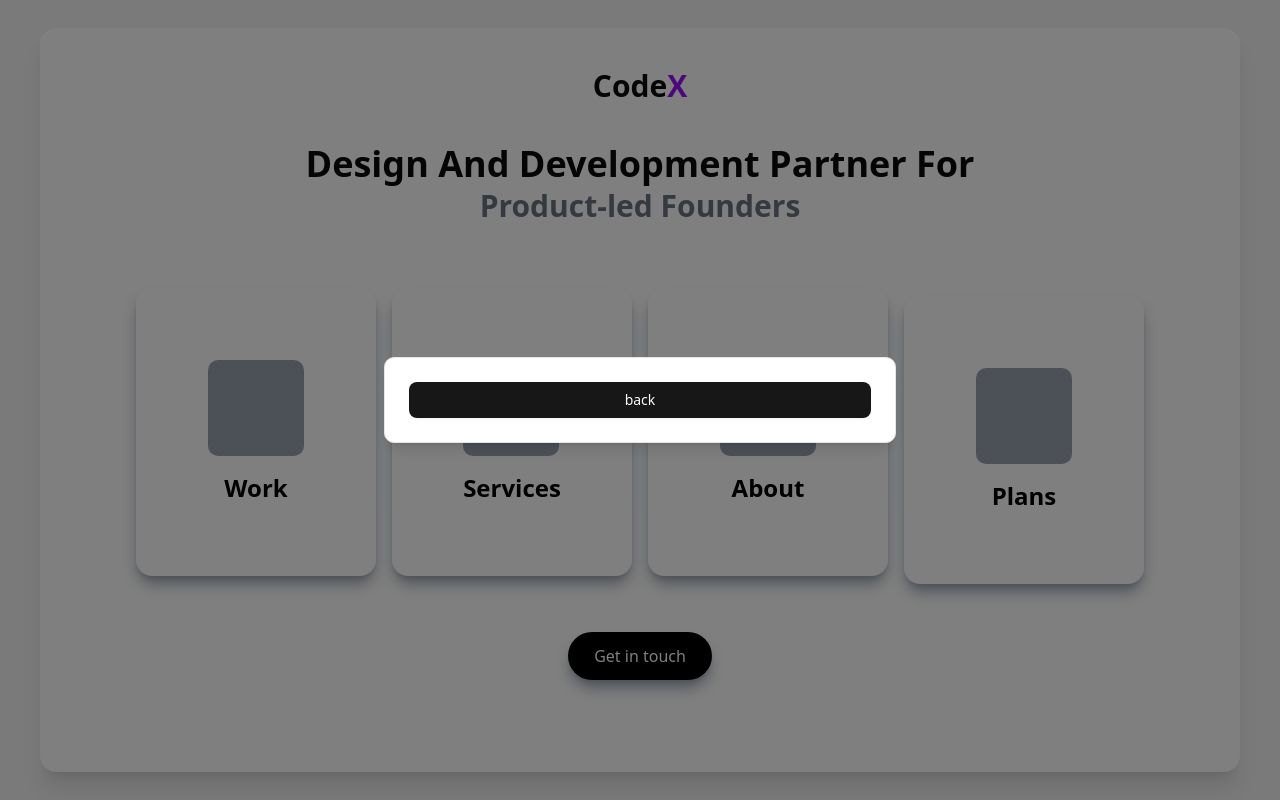
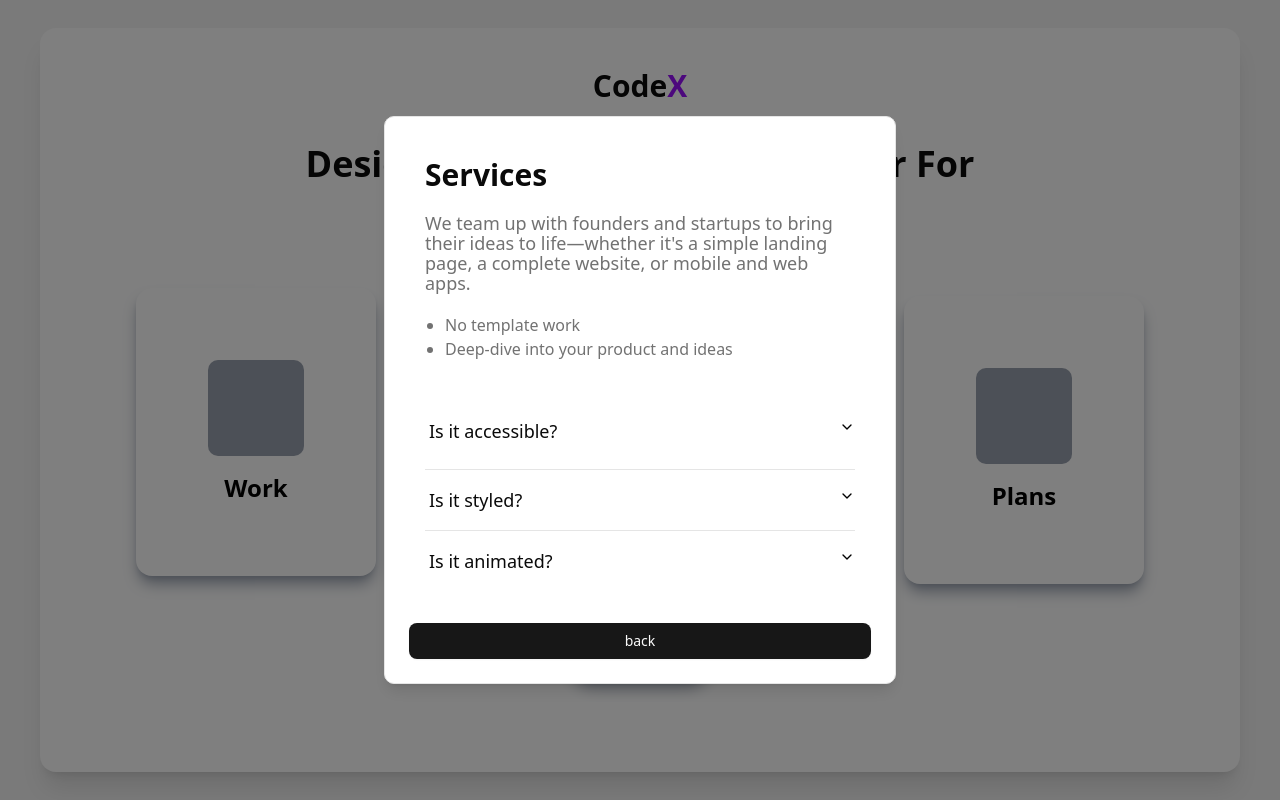
Before and after one commit to VinshMachado/Xez, a Next.js app in the folder portfolio/: page / in a window 1280 px wide. Both pictures are taken after a click on the button "Work". Built offline with nearby package versions, Linux system fonts and the light colour scheme.

Commit message:
added service card pop up details

```diff
--- a/portfolio/app/Components/Box.js
+++ b/portfolio/app/Components/Box.js
@@ -11,7 +11,7 @@
   AlertDialogTitle,
   AlertDialogTrigger,
 } from "@/components/ui/alert-dialog";
-
+import Service from "./service";
 const Box = () => {
   const det = ["Work", "Services", "About", "Plans"];
 
@@ -24,7 +24,7 @@
           </div>
         </AlertDialogTrigger>
         <AlertDialogContent>
-          {/* sion put the card here */}
+          <Service />
           <AlertDialogAction>back</AlertDialogAction>
         </AlertDialogContent>
       </AlertDialog>
--- /dev/null
+++ b/portfolio/app/Components/service.js
@@ -0,0 +1,52 @@
+import React from "react";
+import {
+  Accordion,
+  AccordionContent,
+  AccordionItem,
+  AccordionTrigger,
+} from "@/components/ui/accordion";
+
+const service = () => {
+  return (
+    <div className="p-4">
+      <div>
+        <span className="text-3xl font-bold  ">Services</span>
+        <p className="text-lg text-[#727272] leading-5 py-5">
+          We team up with founders and startups to bring their ideas to
+          life—whether it's a simple landing page, a complete website, or mobile
+          and web apps.
+        </p>
+        <ul className="list-disc text-[#727272] pl-5 ">
+          <li>No template work</li>
+          <li>Deep-dive into your product and ideas</li>
+        </ul>
+      </div>
+      <div>
+        <Accordion type="single" collapsible className="w-full pt-8">
+          <AccordionItem value="item-1" className="py-2">
+            <AccordionTrigger>Is it accessible?</AccordionTrigger>
+            <AccordionContent>
+              Yes. It adheres to the WAI-ARIA design pattern.
+            </AccordionContent>
+          </AccordionItem>
+          <AccordionItem value="item-2">
+            <AccordionTrigger>Is it styled?</AccordionTrigger>
+            <AccordionContent>
+              Yes. It comes with default styles that matches the other
+              components&apos; aesthetic.
+            </AccordionContent>
+          </AccordionItem>
+          <AccordionItem value="item-3">
+            <AccordionTrigger>Is it animated?</AccordionTrigger>
+            <AccordionContent>
+              Yes. It's animated by default, but you can disable it if you
+              prefer.
+            </AccordionContent>
+          </AccordionItem>
+        </Accordion>
+      </div>
+    </div>
+  );
+};
+
+export default service;
--- /dev/null
+++ b/portfolio/components/ui/accordion.jsx
@@ -0,0 +1,53 @@
+"use client";
+
+import * as React from "react";
+import * as AccordionPrimitive from "@radix-ui/react-accordion";
+import { ChevronDownIcon } from "lucide-react";
+
+import { cn } from "@/lib/utils";
+
+function Accordion({ ...props }) {
+  return <AccordionPrimitive.Root data-slot="accordion" {...props} />;
+}
+
+function AccordionItem({ className, ...props }) {
+  return (
+    <AccordionPrimitive.Item
+      data-slot="accordion-item"
+      className={cn("border-b last:border-b-0", className)}
+      {...props}
+    />
+  );
+}
+
+function AccordionTrigger({ className, children, ...props }) {
+  return (
+    <AccordionPrimitive.Header className="flex">
+      <AccordionPrimitive.Trigger
+        data-slot="accordion-trigger"
+        className={cn(
+          "focus-visible:border-ring focus-visible:ring-ring/50 hover:cursor-pointer flex flex-1 items-start justify-between gap-4 rounded-md text-lg pl-1 py-4 text-left  font-medium transition-all outline-none hover:underline focus-visible:ring-[3px] disabled:pointer-events-none disabled:opacity-50 [&[data-state=open]>svg]:rotate-180",
+          className
+        )}
+        {...props}
+      >
+        {children}
+        <ChevronDownIcon className="  text-black pointer-events-none size-4 shrink-0 translate-y-0.5 transition-transform duration-200" />
+      </AccordionPrimitive.Trigger>
+    </AccordionPrimitive.Header>
+  );
+}
+
+function AccordionContent({ className, children, ...props }) {
+  return (
+    <AccordionPrimitive.Content
+      data-slot="accordion-content"
+      className="data-[state=closed]:animate-accordion-up data-[state=open]:animate-accordion-down overflow-hidden text-sm"
+      {...props}
+    >
+      <div className={cn("pt-0 pb-4", className)}>{children}</div>
+    </AccordionPrimitive.Content>
+  );
+}
+
+export { Accordion, AccordionItem, AccordionTrigger, AccordionContent };
--- a/portfolio/package.json
+++ b/portfolio/package.json
@@ -9,6 +9,7 @@
     "lint": "next lint"
   },
   "dependencies": {
+    "@radix-ui/react-accordion": "^1.2.3",
     "@radix-ui/react-alert-dialog": "^1.1.6",
     "@radix-ui/react-slot": "^1.1.2",
     "class-variance-authority": "^0.7.1",
```
Also changed, not shown: 1 other file (tests, documents, lock files or other folders).
